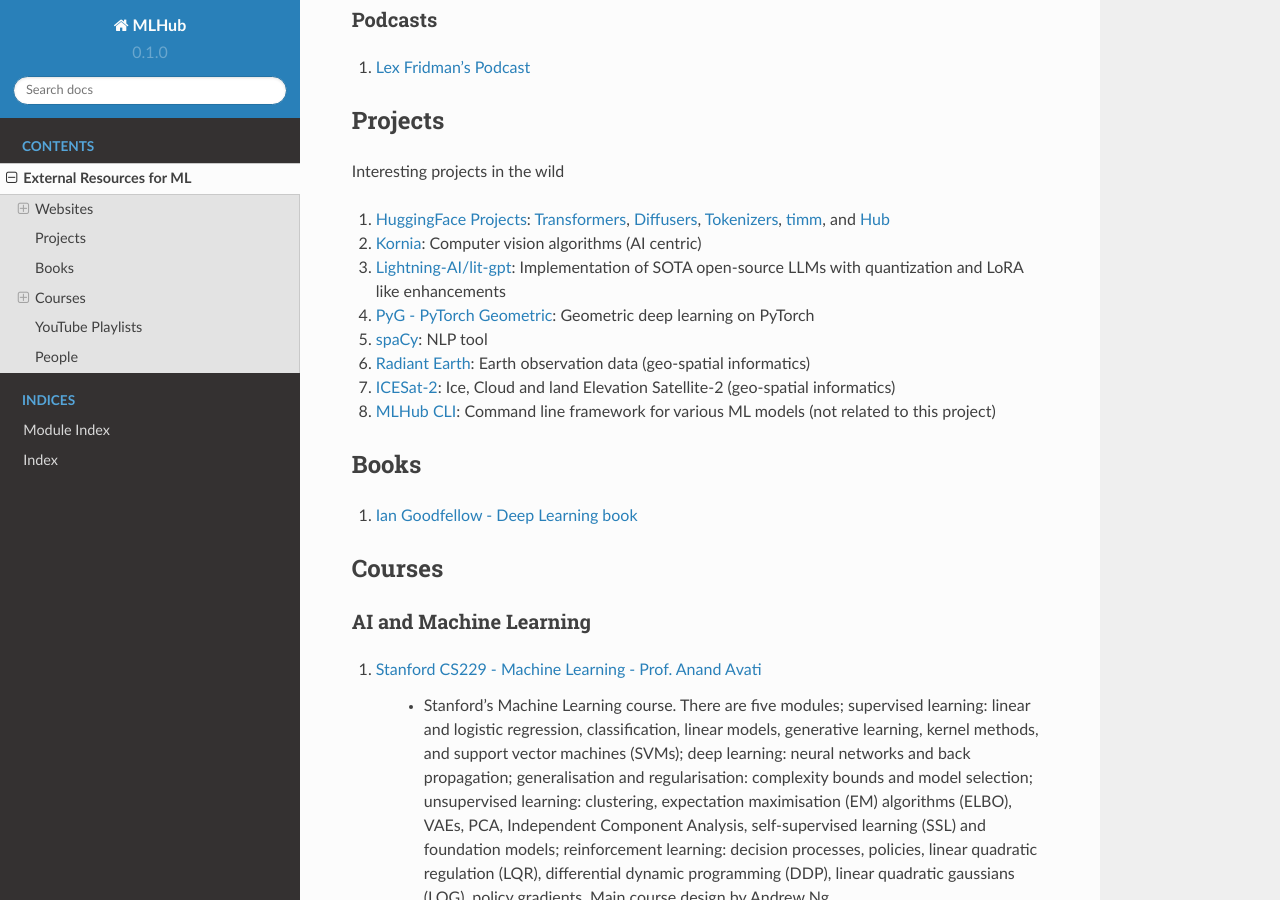
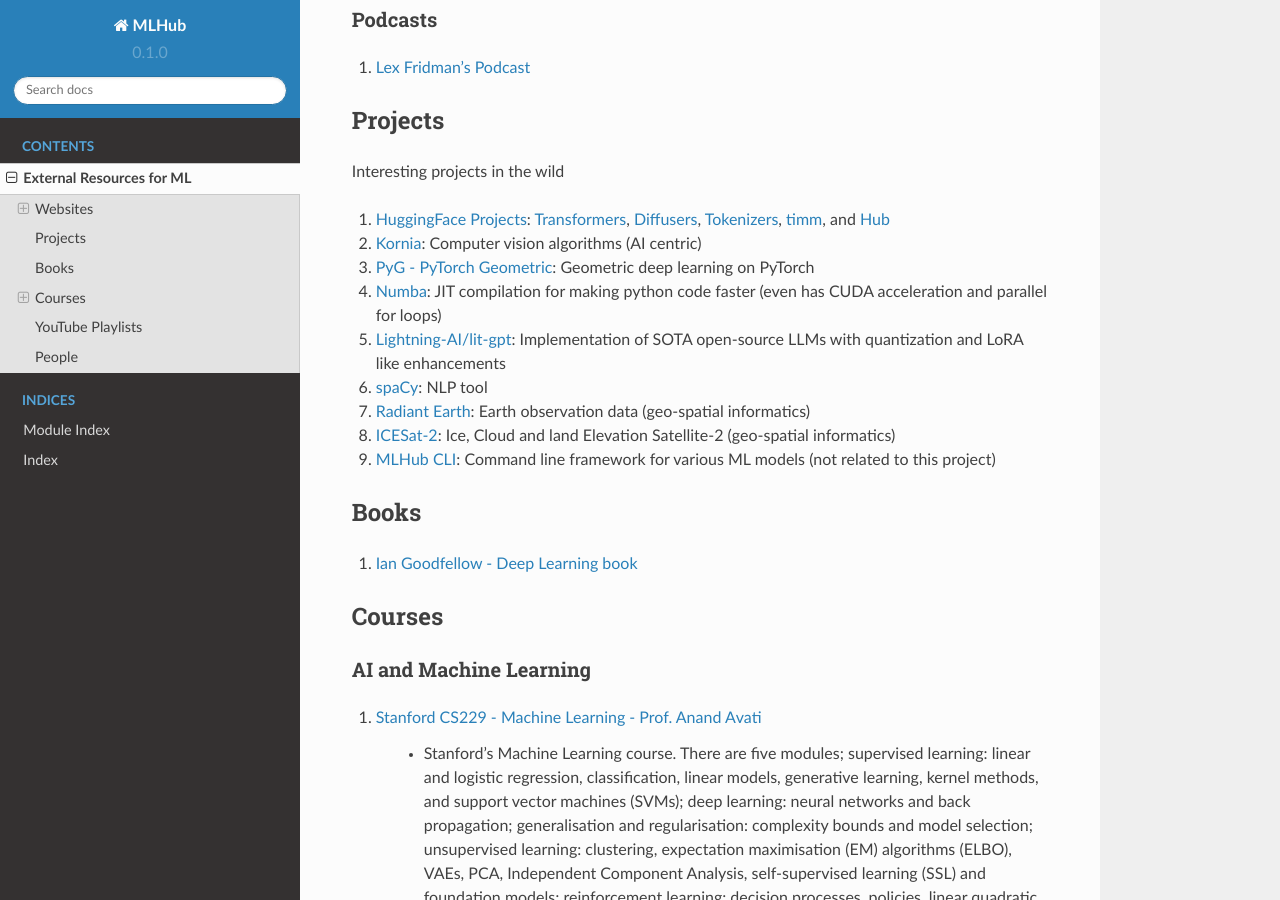
Before and after one commit to TheProjectsGuy/MLHub, a Sphinx documentation site: the page built from docs/resources.rst, in a window 1280 px wide and 900 px high, scrolled down 1174 px. Built offline with Sphinx 7.4.7 and the Read the Docs theme 2.0.0, drawn with Linux system fonts in a browser that asks for light colours.

Commit message:
Added numba acceleration

```diff
--- a/docs/resources.rst
+++ b/docs/resources.rst
@@ -44,8 +44,9 @@
 
 #. `HuggingFace Projects <https://huggingface.co/docs>`_: `Transformers <https://huggingface.co/docs/transformers/index>`_, `Diffusers <https://huggingface.co/docs/diffusers/index>`_, `Tokenizers <https://huggingface.co/docs/tokenizers/index>`_, `timm <https://huggingface.co/docs/timm/index>`_, and `Hub <https://huggingface.co/docs/hub/index>`_
 #. `Kornia <https://kornia.readthedocs.io/en/latest/>`_: Computer vision algorithms (AI centric)
+#. `PyG - PyTorch Geometric <https://pyg.org/>`_: Geometric deep learning on PyTorch
+#. `Numba <https://numba.pydata.org/>`_: JIT compilation for making python code faster (even has CUDA acceleration and parallel for loops)
 #. `Lightning-AI/lit-gpt <https://github.com/Lightning-AI/lit-gpt>`_: Implementation of SOTA open-source LLMs with quantization and LoRA like enhancements
-#. `PyG - PyTorch Geometric <https://pyg.org/>`_: Geometric deep learning on PyTorch
 #. `spaCy <https://spacy.io/>`_: NLP tool
 #. `Radiant Earth <https://radiant.earth/>`_: Earth observation data (geo-spatial informatics)
 #. `ICESat-2 <https://icesat-2.gsfc.nasa.gov/>`_: Ice, Cloud and land Elevation Satellite-2 (geo-spatial informatics)
```
Also changed, not shown: 1 other file.
